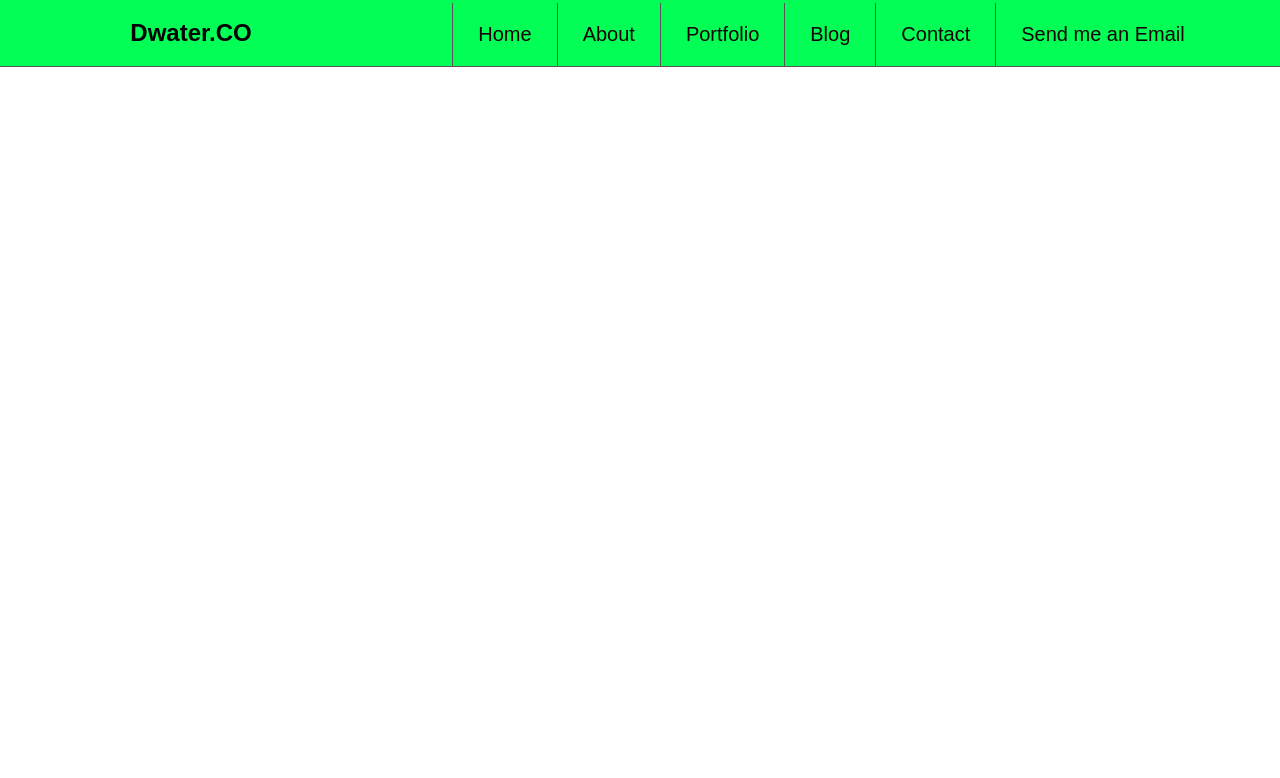
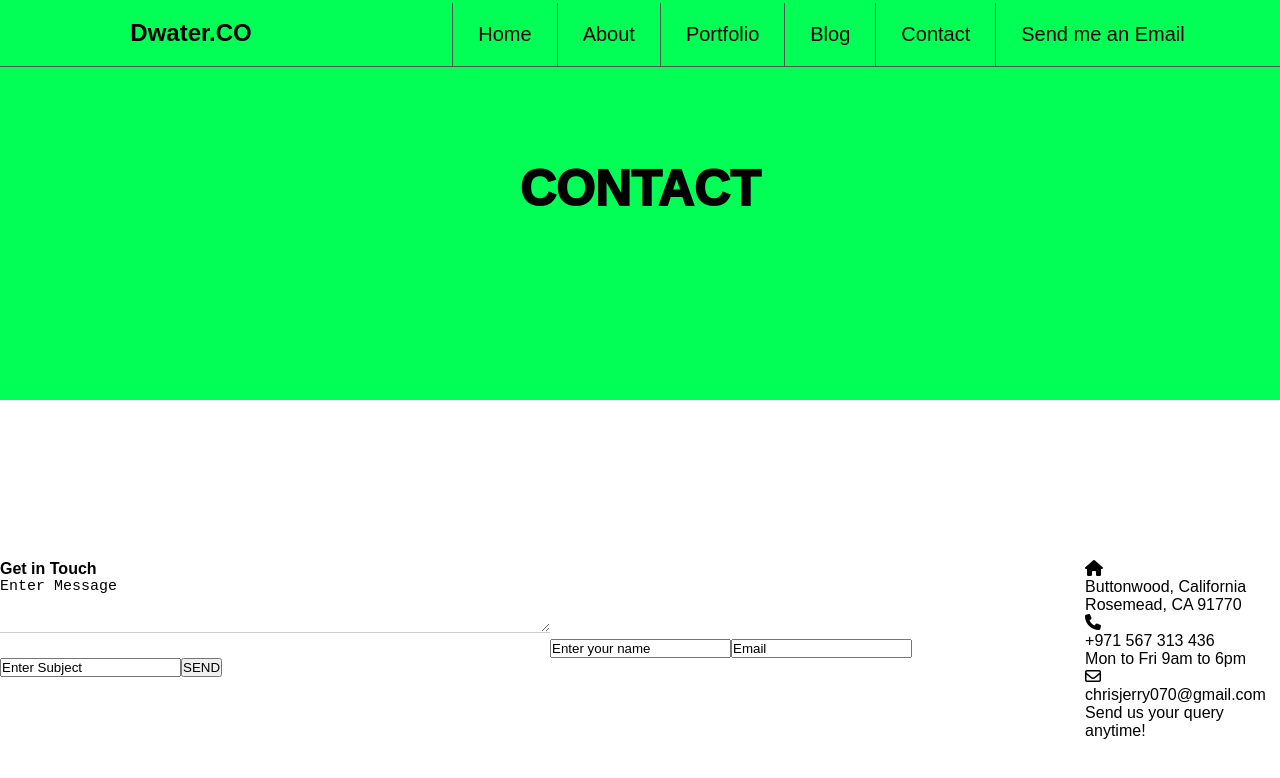
Before and after one commit to ossydimma/portfolio-with-react, a React (Vite) app: page /Contacts in a window 1280 px wide. Shown: the top 778 px of the page. Built offline with nearby package versions, Linux system fonts and the light colour scheme.

Commit message:
portfolio route updated

```diff
--- /dev/null
+++ b/src/components/FeedbackMsg.jsx
@@ -0,0 +1,38 @@
+
+
+const feedbackMsg = () => {
+  return (
+    <>
+        <div className="feedBackMsg" style={{display: "flex", paddingTop: "10rem"}}>
+            <div>
+                <h4>Get in Touch</h4>
+                <textarea  placeholder="Enter Message"></textarea>
+                <input type="text" placeholder="Enter your name" />
+                <input type="text" placeholder="Email"/>
+                <input type="text" placeholder="Enter Subject" />
+                <button>SEND</button>
+            </div>
+            <div>
+                <div>
+                    <i className="fa-solid fa-house"></i>
+                    <p>Buttonwood, California</p>
+                    <p>Rosemead, CA 91770</p>
+                </div>
+                <div>
+                    <i className="fa-solid fa-phone"></i>
+                    <p>+971 567 313 436</p>
+                    <p>Mon to Fri 9am to 6pm</p>
+                </div>
+                <div>
+                    <i class="fa-regular fa-envelope"></i>
+                    <p>chrisjerry070@gmail.com</p>
+                    <p>Send us your query anytime!</p>
+                </div>
+            </div>
+
+        </div>
+    </>
+  )
+}
+
+export default feedbackMsg
--- a/src/pages/Contacts.jsx
+++ b/src/pages/Contacts.jsx
@@ -1,8 +1,12 @@
-import React from 'react'
+import PagesHeader from "../components/PagesHeader"
+import FeedbackMsg from "../components/feedbackMsg"
 
 const Contacts = () => {
   return (
-    <div>Contacts</div>
+    <>
+      <PagesHeader name="Contact" />
+      <FeedbackMsg />
+    </>
   )
 }
 
--- a/src/pages/Portfolio.jsx
+++ b/src/pages/Portfolio.jsx
@@ -1,10 +1,42 @@
+import Footer from "../components/Footer"
 import PagesHeader from "../components/PagesHeader"
 
 const Portfolio = () => {
   return (
     <>
-      <PagesHeader name='Portfolio' />
+      <PagesHeader name='Portfolio' style={{zIndex: '2'}} />
+      <div style={{display: 'flex', flexWrap: 'wrap', gap: '20px', justifyContent: "space-around", margin: "5rem", }}>
+        <div className="post">
+            <img  src="https://preview.colorlib.com/theme/jackco/assets/img/gallery/gallery1.jpg" alt="post" />
+            <div className="imgLink 1">
+                <a href="https://preview.colorlib.com/theme/jackco/assets/img/gallery/gallery1.jpg"><i className="fa-solid fa-magnifying-glass-plus"></i></a>
+            </div>
+        </div>
+
+        <div className="post" >
+            <img  src="https://preview.colorlib.com/theme/jackco/assets/img/gallery/gallery2.jpg" alt="post" />
+            <div className="imgLink 2">
+                <a href="https://preview.colorlib.com/theme/jackco/assets/img/gallery/gallery2.jpg"><i className="fa-solid fa-magnifying-glass-plus"></i></a>
+            </div>
+        </div>
+
+        <div className="post">
+            <img  src="https://preview.colorlib.com/theme/jackco/assets/img/gallery/gallery3.jpg" alt="post" />
+            <div className="imgLink 3">
+                <a href="https://preview.colorlib.com/theme/jackco/assets/img/gallery/gallery3.jpg"><i className="fa-solid fa-magnifying-glass-plus"></i></a>
+            </div>
+        </div>
+
+        <div className="post">
+            <img  src="https://preview.colorlib.com/theme/jackco/assets/img/gallery/gallery4.jpg" alt="post" />
+            <div className="imgLink 4">
+                <a href="https://preview.colorlib.com/theme/jackco/assets/img/gallery/gallery4.jpg"><i className="fa-solid fa-magnifying-glass-plus"></i></a>
+            </div>
+        </div>
+      </div>
+      <Footer />
     </>
+
   )
 }
 
```
